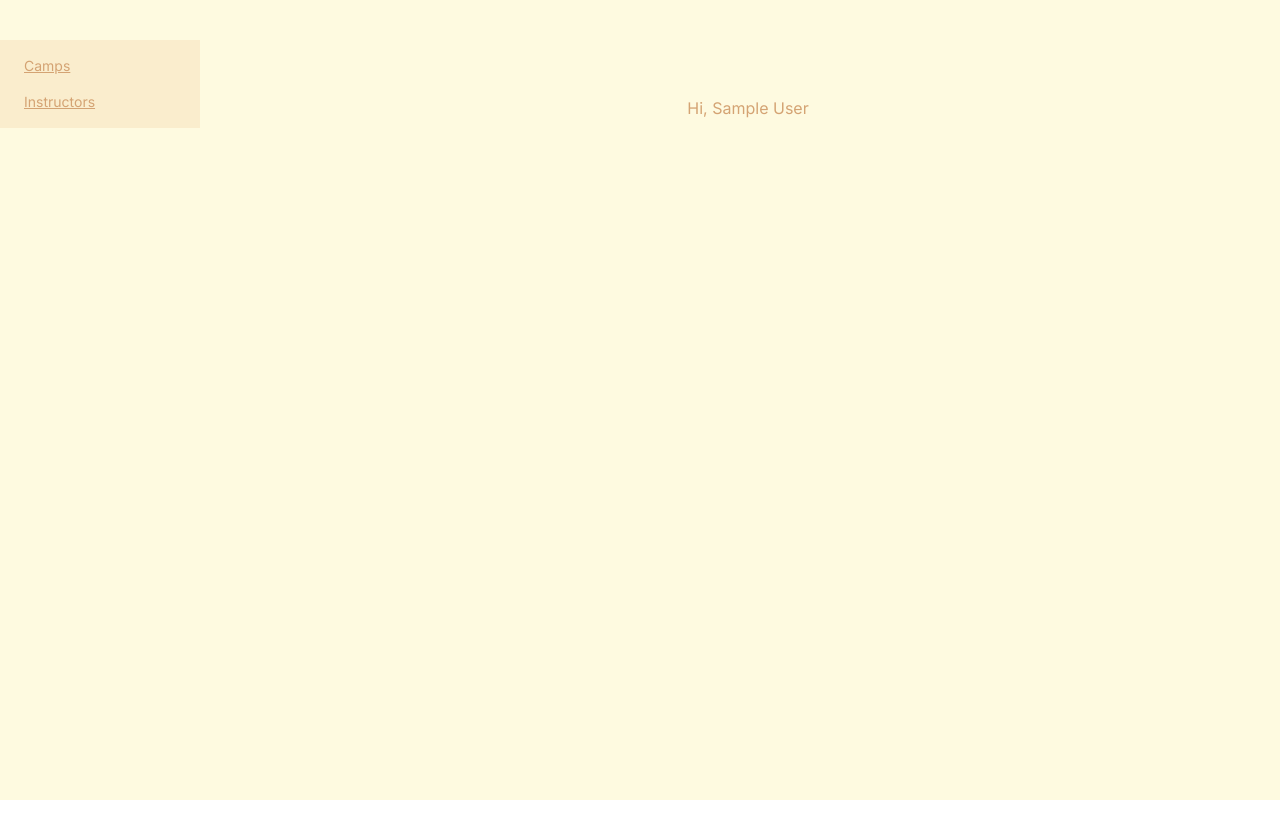
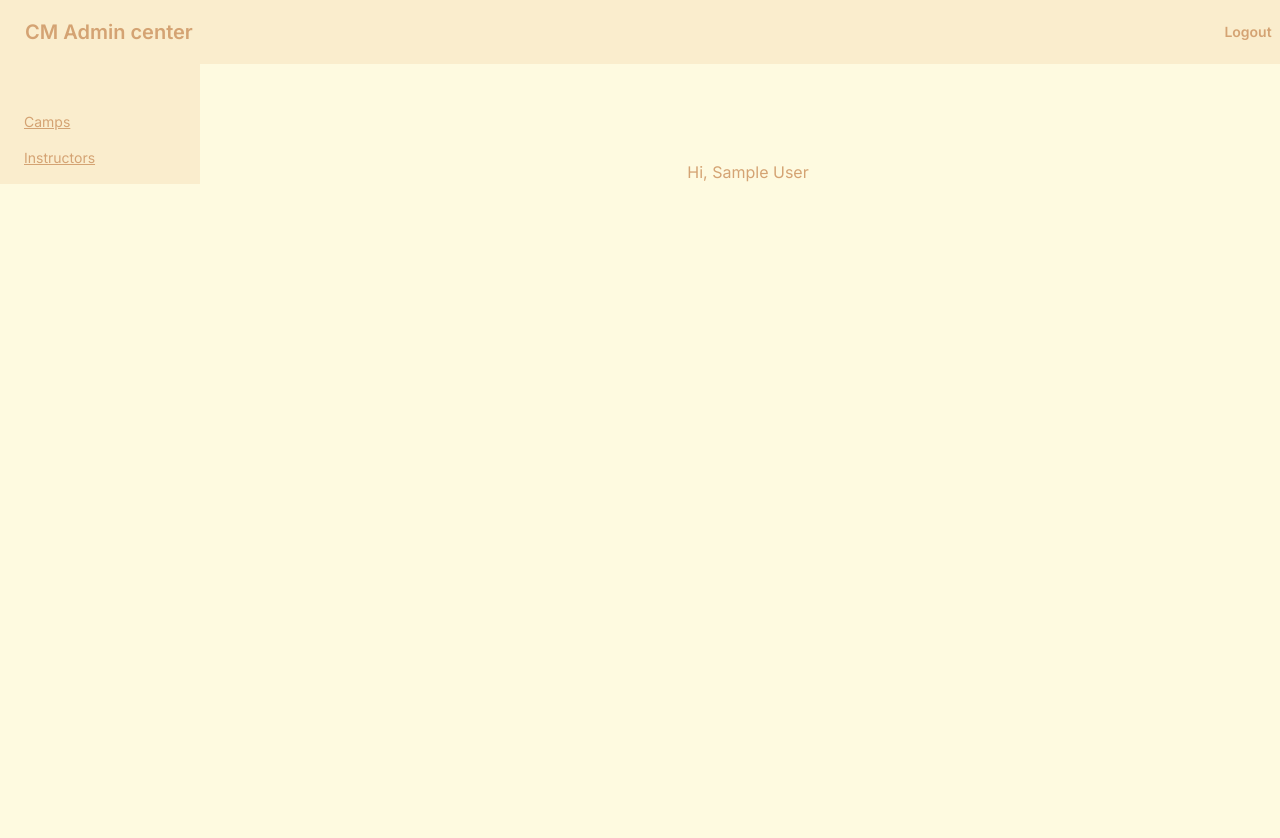
Before and after one commit to xadamec1/CampManager, a Next.js app: page /admin/center in a window 1280 px wide. Shown: the top 838 px of the page. Before the commit the page ends 800 px from the top, so only its background shows below. Built offline with nearby package versions, Linux system fonts and the light colour scheme; no server answers; sample sign-in values are in the browser's storage.

Commit message:
add layout

```diff
--- a/src/app/admin/center/layout.tsx
+++ b/src/app/admin/center/layout.tsx
@@ -18,9 +18,20 @@ const SidebarItem = ({ path, title }: { path: string; title: string }) => {
 	);
 };
 
+const AdminNavbar = () => (
+	<div className="navbar bg-default-button">
+		<div className="flex-1">
+			<a className="btn btn-ghost text-xl">CM Admin center</a>
+		</div>
+		<div className="flex-none">
+			<button className="btn btn-square btn-ghost">Logout</button>
+		</div>
+	</div>
+);
+
 const Sidebar = () => {
 	return (
-		<ul className="menu mt-10  bg-default-button">
+		<ul className="menu w-full  bg-default-button pt-10">
 			<SidebarItem path={'/admin/center/camps'} title={'Camps'} />
 			<SidebarItem path={'/admin/center/instructors'} title={'Instructors'} />
 		</ul>
@@ -28,12 +39,15 @@ const Sidebar = () => {
 };
 
 const AdminLayout = ({ children }: { children: React.ReactNode }) => (
-	<div className="grid grid-cols-12 gap-4">
-		<div className="col-span-2">
-			<Sidebar />
+	<div>
+		<AdminNavbar />
+		<div className="grid h-full grid-cols-12 gap-4">
+			<div className="col-span-2">
+				<Sidebar />
+			</div>
+
+			<div className="col-span-10">{children}</div>
 		</div>
-
-		<div className="col-span-10">{children}</div>
 	</div>
 );
 
```
